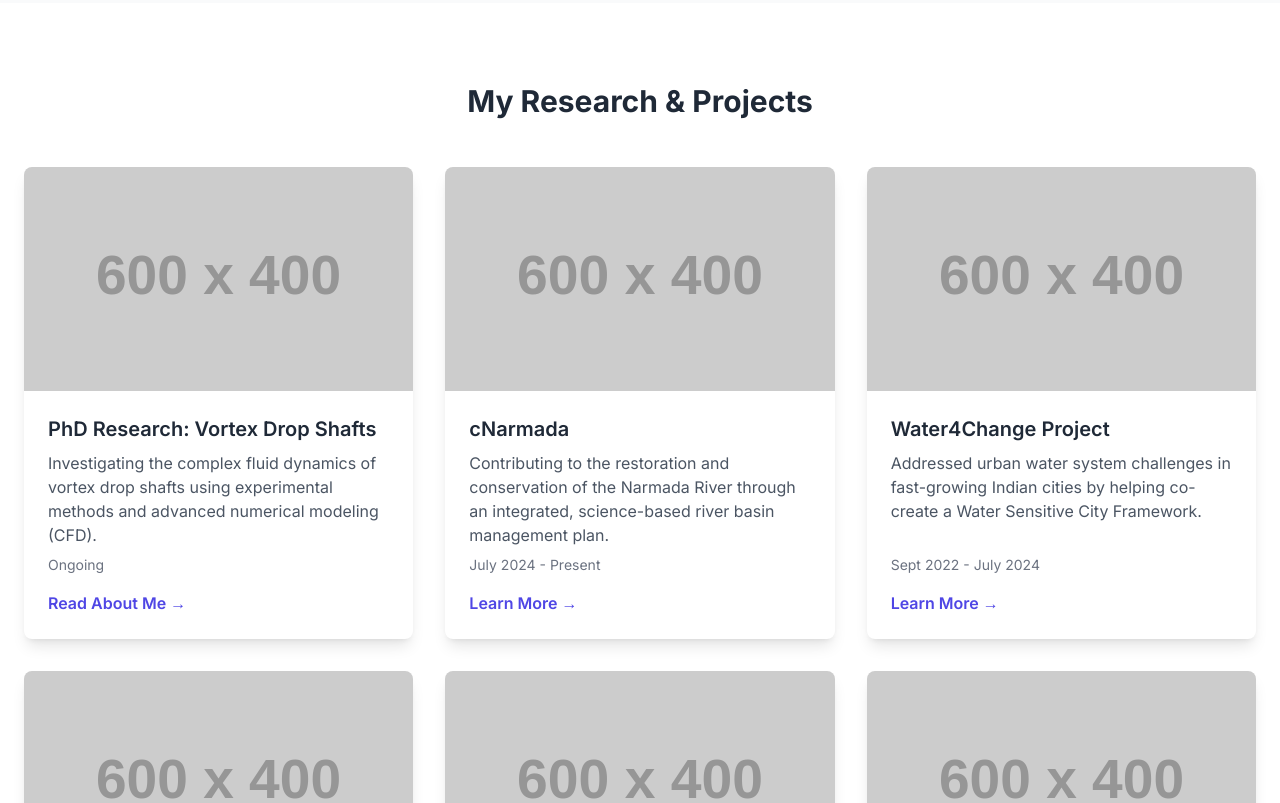
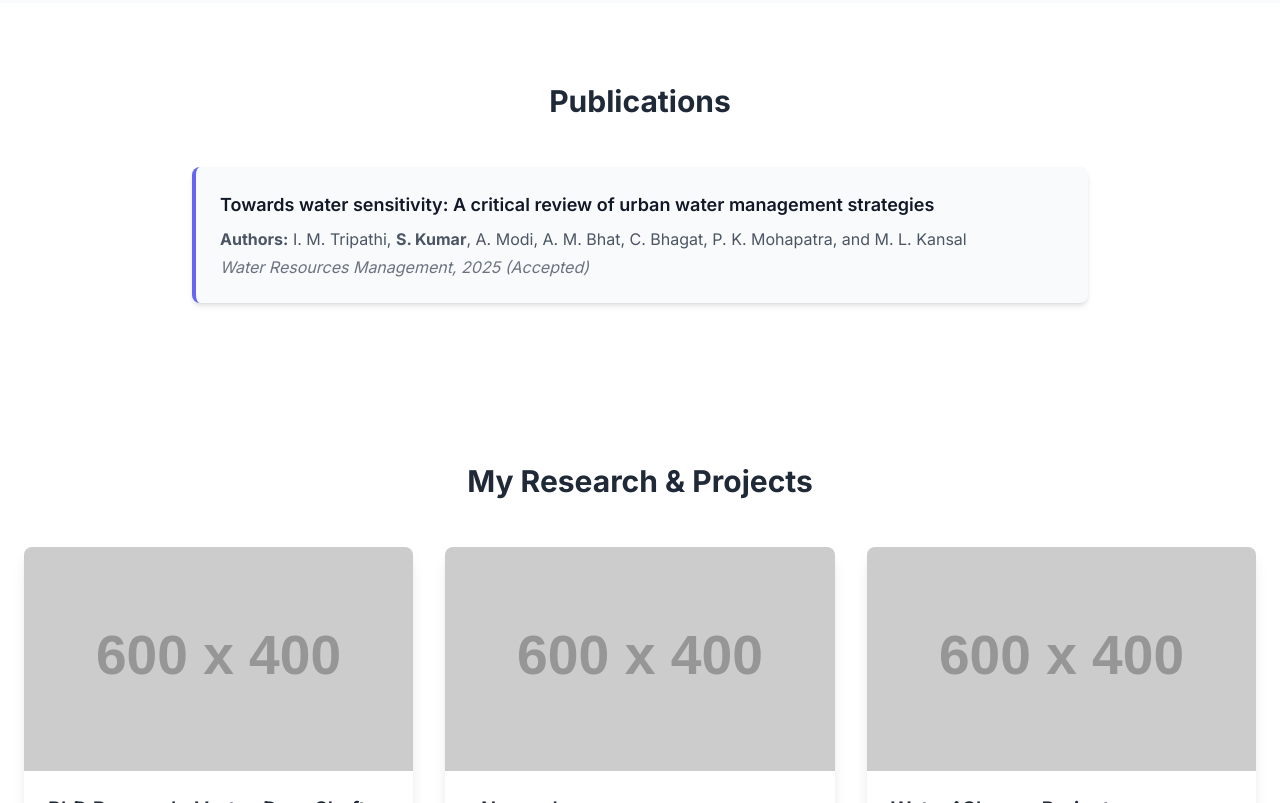
Before and after one commit to sunilkumardhayal/sunilkumardhayal.github.io, a plain HTML site: page index.html in a window 1280 px wide. Shown: the part 3420-4223 px from the top of the page. Drawn offline with nearby package versions, Linux system fonts and the light colour scheme; placeholder pictures from the web are drawn by us.

```diff
--- a/index.html
+++ b/index.html
@@ -294,6 +294,20 @@
         </div>
     </div>
 </section>
+
+        <section id="publications" class="py-20 bg-white">
+    <div class="container mx-auto px-6">
+        <h2 class="text-3xl font-bold text-center mb-12">Publications</h2>
+        <div class="max-w-4xl mx-auto bg-gray-50 p-6 rounded-lg shadow-md border-l-4 border-indigo-500 fade-in-element">
+            <h3 class="text-lg font-semibold text-gray-900">Towards water sensitivity: A critical review of urban water management strategies</h3>
+            <p class="text-gray-600 mt-2">
+                <strong>Authors:</strong> I. M. Tripathi, <strong>S. Kumar</strong>, A. Modi, A. M. Bhat, C. Bhagat, P. K. Mohapatra, and M. L. Kansal
+            </p>
+            <p class="text-gray-500 italic mt-1">Water Resources Management, 2025 (Accepted)</p>
+        </div>
+    </div>
+</section>
+
 
         <section id="projects" class="py-20 bg-white">
             <div class="container mx-auto px-6">
```
